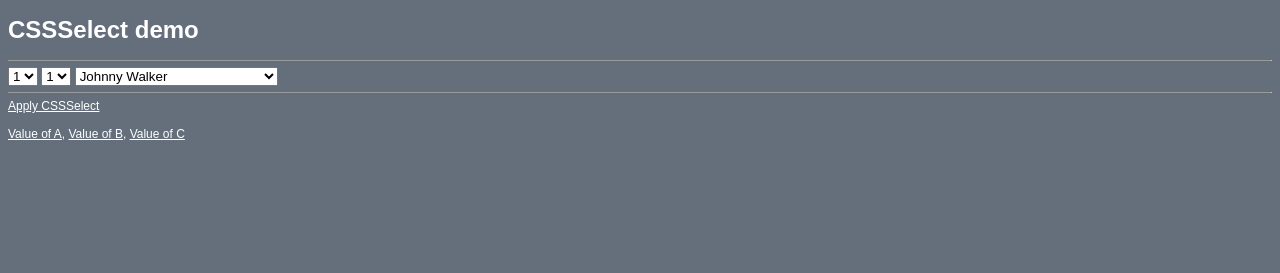
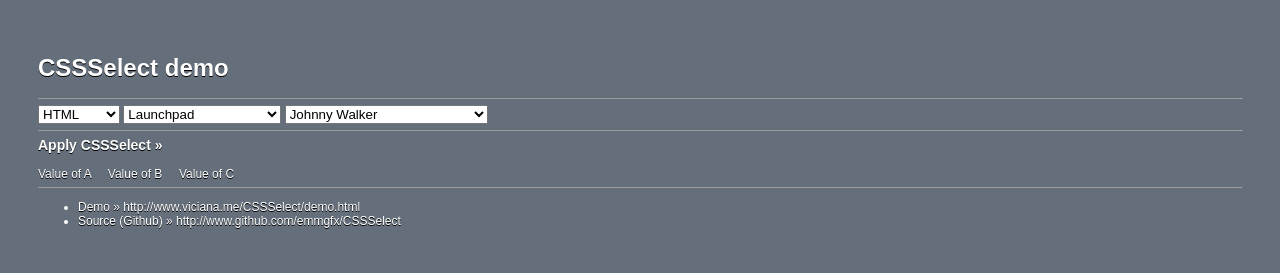
Before and after one commit to emmgfx/emm-select, a plain HTML site: page demo.html in a window 1280 px wide. Drawn offline with nearby package versions, Linux system fonts and the light colour scheme.

Commit message:
Demo updated.

```diff
--- a/demo.html
+++ b/demo.html
@@ -35,6 +35,13 @@
 			});
 		});
 	</script>
+	<style type="text/css" media="screen">
+		body{padding:30px;}
+		a{color:#FFF;text-decoration:none;}
+		a:hover{text-decoration: underline;}
+		.apply{font-size:14px;font-weight: bold;}
+		ul,h1,a{text-shadow:0px 1px 0px #000;}
+	</style>
 	<title>CSSSelect demo</title>
 </head>
 <body style="background-color:#656f7b; color:#FFF;">
@@ -44,19 +51,19 @@
 <hr size="1" />
 
 <select class="a">
-	<option>1</option>
-	<option>2</option>
-	<option>3</option>
-	<option>4</option>
-	<option value="five">5</option>
+	<option>HTML</option>
+	<option>CSS</option>
+	<option>Javascript</option>
+	<option>PHP</option>
+	<option>MySQL</option>
 </select>
 
 <select class="b">
-	<option>1</option>
-	<option>2</option>
-	<option>3</option>
-	<option>4</option>
-	<option value="five">5</option>
+	<option>Launchpad</option>
+	<option>Google Chrome</option>
+	<option>Coda 2</option>
+	<option>Github for Mac</option>
+	<option>Adobe Photoshop CS6</option>
 </select>
 
 <select class="c">
@@ -69,8 +76,21 @@
 
 <hr size="1" />
 
-<a href="#" class="apply" style="color:#FFF;">Apply CSSSelect</a><br /><br />
-<a href="#" class="value a" style="color:#FFF;">Value of A</a>, <a href="#" class="value b" style="color:#FFF;">Value of B</a>, <a href="#" class="value c" style="color:#FFF;">Value of C</a>
+<a href="#" class="apply">Apply CSSSelect &raquo;</a>
+
+<br />
+<br />
+
+<a href="#" class="value a">Value of A</a> &nbsp; &nbsp;
+<a href="#" class="value b" style="color:#FFF;">Value of B</a> &nbsp; &nbsp;
+<a href="#" class="value c" style="color:#FFF;">Value of C</a>
+
+<hr size="1" />
+
+<ul>
+	<li>Demo &raquo; <a href="http://www.viciana.me/CSSSelect/demo.html">http://www.viciana.me/CSSSelect/demo.html</a></li>
+	<li>Source (Github) &raquo; <a href="http://www.github.com/emmgfx/CSSSelect">http://www.github.com/emmgfx/CSSSelect</a></li>
+</ul>
 
 </body>
 </html>
--- a/style.css
+++ b/style.css
@@ -37,15 +37,14 @@
 		filter: progid:DXImageTransform.Microsoft.gradient( startColorstr='#545f70', endColorstr='#424b58',GradientType=0 ); /* IE6-9 */
 	}
 	.cssselect:active{
-		background: #333b45; /* Old browsers */
-		background: -moz-linear-gradient(top,  #333b45 0%, #444e5c 100%); /* FF3.6+ */
-		background: -webkit-gradient(linear, left top, left bottom, color-stop(0%,#333b45), color-stop(100%,#444e5c)); /* Chrome,Safari4+ */
-		background: -webkit-linear-gradient(top,  #333b45 0%,#444e5c 100%); /* Chrome10+,Safari5.1+ */
-		background: -o-linear-gradient(top,  #333b45 0%,#444e5c 100%); /* Opera 11.10+ */
-		background: -ms-linear-gradient(top,  #333b45 0%,#444e5c 100%); /* IE10+ */
-		background: linear-gradient(to bottom,  #333b45 0%,#444e5c 100%); /* W3C */
-		filter: progid:DXImageTransform.Microsoft.gradient( startColorstr='#333b45', endColorstr='#444e5c',GradientType=0 ); /* IE6-9 */
-		box-shadow:inset 0px -1px 0px 0px #75849b;
+		background: #3e4754; /* Old browsers */
+		background: -moz-linear-gradient(top,  #3e4754 0%, #2e353e 100%); /* FF3.6+ */
+		background: -webkit-gradient(linear, left top, left bottom, color-stop(0%,#3e4754), color-stop(100%,#2e353e)); /* Chrome,Safari4+ */
+		background: -webkit-linear-gradient(top,  #3e4754 0%,#2e353e 100%); /* Chrome10+,Safari5.1+ */
+		background: -o-linear-gradient(top,  #3e4754 0%,#2e353e 100%); /* Opera 11.10+ */
+		background: -ms-linear-gradient(top,  #3e4754 0%,#2e353e 100%); /* IE10+ */
+		background: linear-gradient(to bottom,  #3e4754 0%,#2e353e 100%); /* W3C */
+		filter: progid:DXImageTransform.Microsoft.gradient( startColorstr='#3e4754', endColorstr='#2e353e',GradientType=0 ); /* IE6-9 */
 	}
 	.cssselect .arrow{
 		border-left-color: transparent;
```
